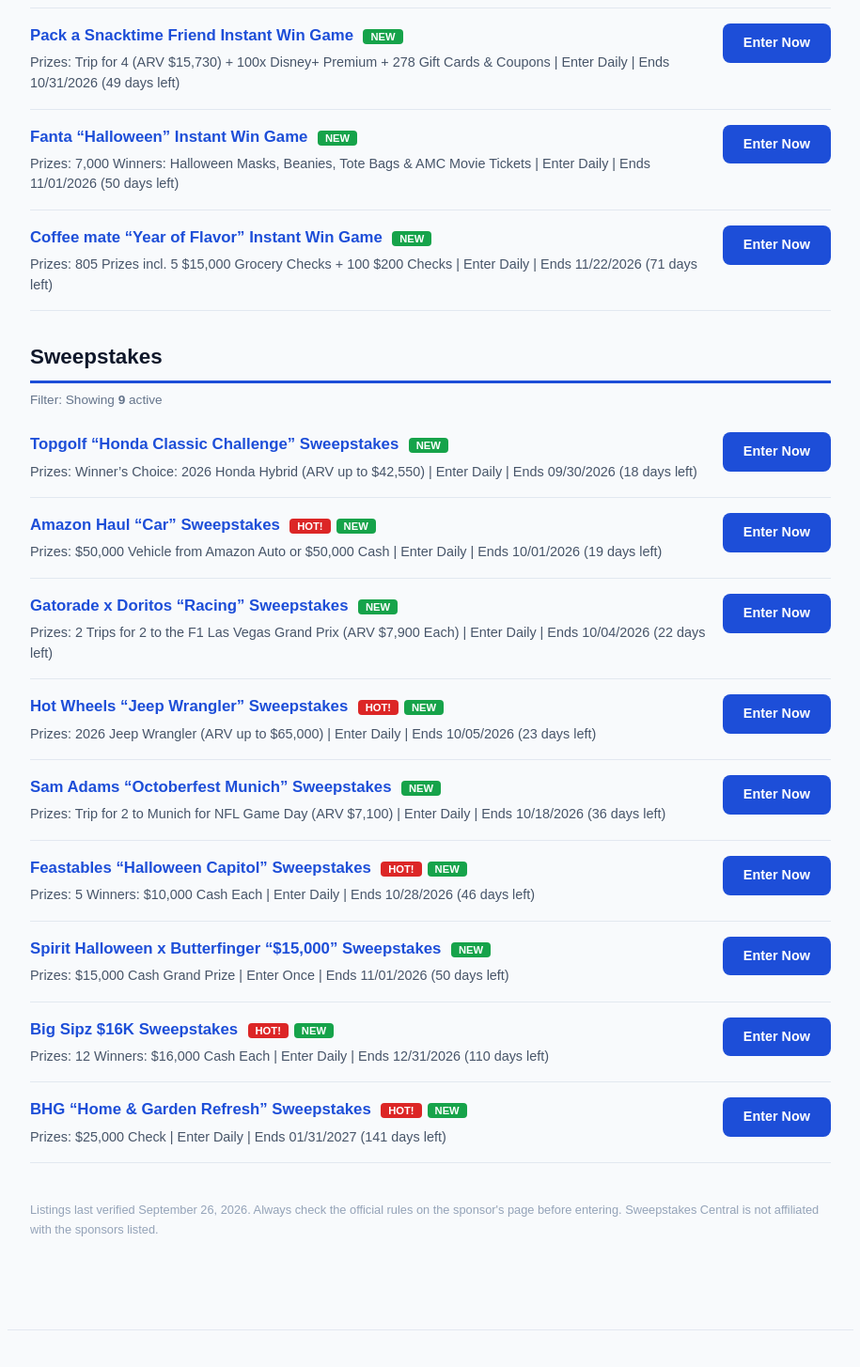
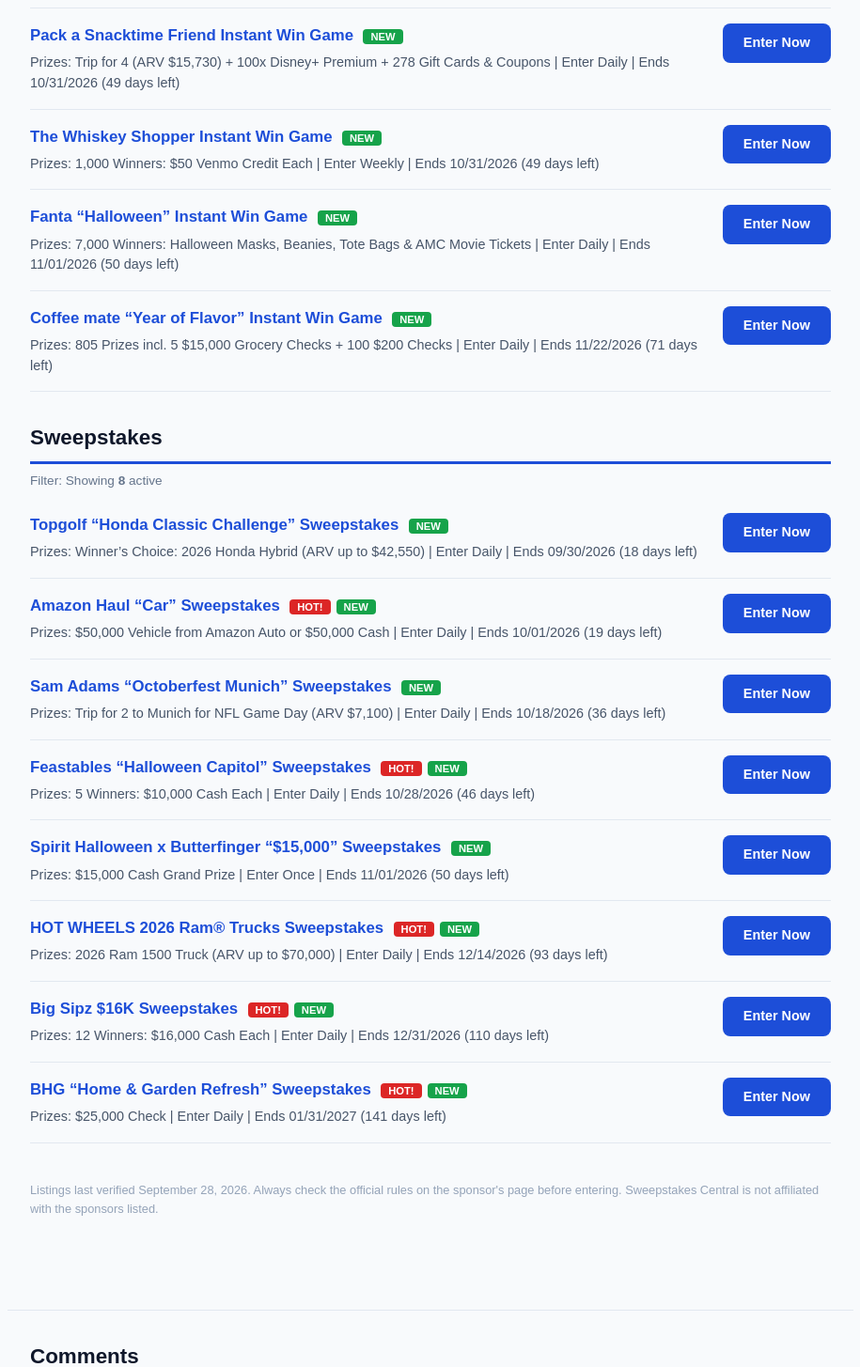
Before and after one commit to haroun26-dev/brandnewsite, a Next.js app: page / in a window 1280 px wide. Shown: the part 1040-2495 px from the top of the page at 94% size, without its empty margins (182-1097 px from the left). Built offline with nearby package versions, Linux system fonts and the light colour scheme.

Commit message:
Refresh listings

```diff
--- a/app/page.tsx
+++ b/app/page.tsx
@@ -16,7 +16,7 @@
   added: string; // YYYY-MM-DD — NEW badge shows when added within the last 3 days
 }
 
-// Listings verified September 27, 2026. Update this list regularly —
+// Listings verified September 28, 2026. Update this list regularly —
 // remove ended sweepstakes and add new ones by editing this file and redeploying.
 const SWEEPSTAKES: Listing[] = [
   // ---- Instant Win Games ----
@@ -81,7 +81,6 @@
     url: "https://www.hi-chew.com/pages/flavor-mash-game",
     added: "2026-09-26",
   },
-  // ---- Sweepstakes ----
   {
     id: 7,
     title: "At Home “Design Rewards” Instant Win Game",
@@ -94,6 +93,17 @@
   },
   {
     id: 8,
+    title: "The Whiskey Shopper Instant Win Game",
+    type: "instant",
+    prizes: "1,000 Winners: $50 Venmo Credit Each",
+    frequency: "Enter Weekly",
+    ends: "2026-10-31",
+    url: "https://www.spiritspromos.com",
+    added: "2026-09-28",
+  },
+  // ---- Sweepstakes ----
+  {
+    id: 9,
     title: "Amazon Haul “Car” Sweepstakes",
     type: "sweepstakes",
     prizes: "$50,000 Vehicle from Amazon Auto or $50,000 Cash",
@@ -104,7 +114,7 @@
     added: "2026-09-26",
   },
   {
-    id: 9,
+    id: 10,
     title: "Topgolf “Honda Classic Challenge” Sweepstakes",
     type: "sweepstakes",
     prizes: "Winner’s Choice: 2026 Honda Hybrid (ARV up to $42,550)",
@@ -114,28 +124,7 @@
     added: "2026-09-26",
   },
   {
-    id: 10,
-    title: "Gatorade x Doritos “Racing” Sweepstakes",
-    type: "sweepstakes",
-    prizes: "2 Trips for 2 to the F1 Las Vegas Grand Prix (ARV $7,900 Each)",
-    frequency: "Enter Daily",
-    ends: "2026-10-04",
-    url: "https://gatoradedoritosracing.com",
-    added: "2026-09-26",
-  },
-  {
     id: 11,
-    title: "Hot Wheels “Jeep Wrangler” Sweepstakes",
-    type: "sweepstakes",
-    prizes: "2026 Jeep Wrangler (ARV up to $65,000)",
-    frequency: "Enter Daily",
-    ends: "2026-10-05",
-    url: "https://jeep.hotwheelssweepstakes.com",
-    hot: true,
-    added: "2026-09-26",
-  },
-  {
-    id: 12,
     title: "Sam Adams “Octoberfest Munich” Sweepstakes",
     type: "sweepstakes",
     prizes: "Trip for 2 to Munich for NFL Game Day (ARV $7,100)",
@@ -145,7 +134,7 @@
     added: "2026-09-27",
   },
   {
-    id: 13,
+    id: 12,
     title: "Spirit Halloween x Butterfinger “$15,000” Sweepstakes",
     type: "sweepstakes",
     prizes: "$15,000 Cash Grand Prize",
@@ -155,7 +144,7 @@
     added: "2026-09-27",
   },
   {
-    id: 14,
+    id: 13,
     title: "Big Sipz $16K Sweepstakes",
     type: "sweepstakes",
     prizes: "12 Winners: $16,000 Cash Each",
@@ -166,7 +155,7 @@
     added: "2026-09-23",
   },
   {
-    id: 15,
+    id: 14,
     title: "Feastables “Halloween Capitol” Sweepstakes",
     type: "sweepstakes",
     prizes: "5 Winners: $10,000 Cash Each",
@@ -177,7 +166,7 @@
     added: "2026-09-23",
   },
   {
-    id: 16,
+    id: 15,
     title: "BHG “Home & Garden Refresh” Sweepstakes",
     type: "sweepstakes",
     prizes: "$25,000 Check",
@@ -187,7 +176,19 @@
     hot: true,
     added: "2026-09-23",
   },
+  {
+    id: 16,
+    title: "HOT WHEELS 2026 Ram® Trucks Sweepstakes",
+    type: "sweepstakes",
+    prizes: "2026 Ram 1500 Truck (ARV up to $70,000)",
+    frequency: "Enter Daily",
+    ends: "2026-12-14",
+    url: "https://ram.hotwheelssweepstakes.com/",
+    hot: true,
+    added: "2026-09-28",
+  },
 ];
+
 
 
 
@@ -471,7 +472,7 @@
         {renderSection("Sweepstakes", sweeps)}
 
         <p style={{ color: "#94a3b8", fontSize: "0.8rem", marginTop: "40px", lineHeight: 1.6 }}>
-          Listings last verified September 26, 2026. Always check the official rules on
+          Listings last verified September 28, 2026. Always check the official rules on
           the sponsor&apos;s page before entering. Sweepstakes Central is not affiliated
           with the sponsors listed.
         </p>
```
